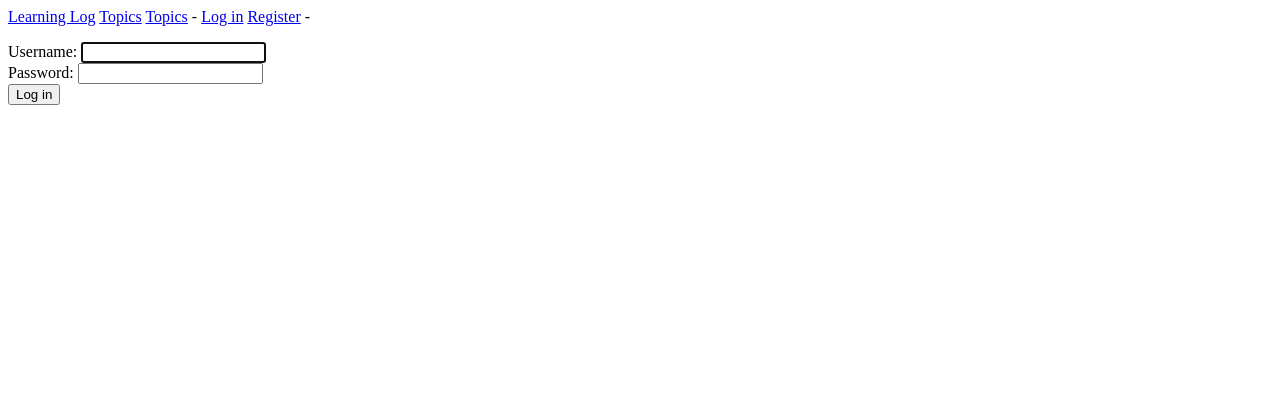
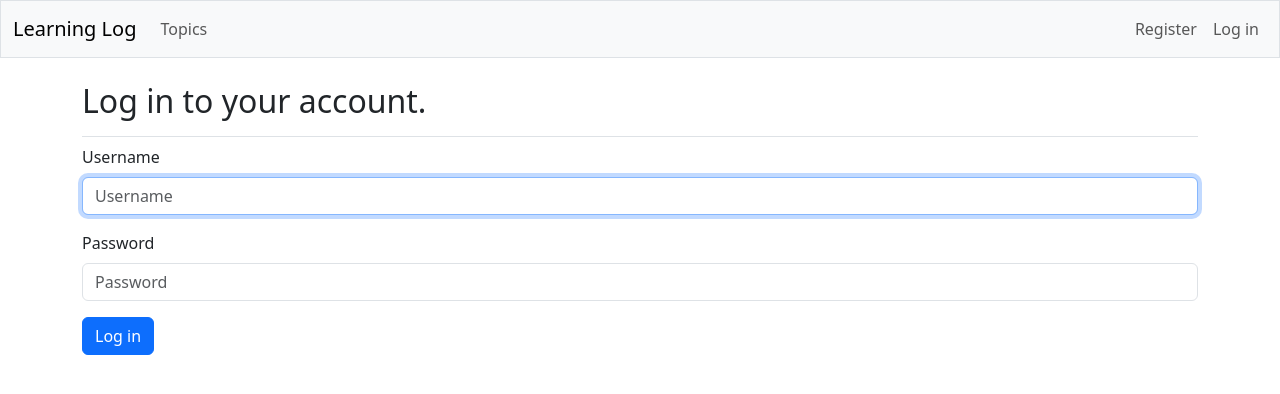
Before and after one commit to squid5/The-Project-We-Have-To-Do, a Django app: page /accounts/login/ in a window 1280 px wide. Shown: the top 394 px of the page. Run offline with Django 5.2, Linux system fonts and the light colour scheme; some libraries are stand-ins or nearby versions.

Commit message:
Chapter 20

```diff
--- a/accounts/templates/registration/login.html
+++ b/accounts/templates/registration/login.html
@@ -1,5 +1,8 @@
 {% extends 'learning_logs/base.html' %}
-
+{% load django_bootstrap5 %}
+{% block page_header %}
+	<h2>Log in to your account.</h2>
+	{% endblock page_header %}
 {% block content %}
 
   {% if form.errors %}
@@ -8,9 +11,8 @@
 
   <form action="{% url 'accounts:login' %}" method='post'>
     {% csrf_token %}
-    {{ form.as_div }}
-
-    <button name="submit">Log in</button>
+    {% bootstrap_form form %}
+    {% bootstrap_button button_type="submit" content="Log in" %}
   </form>
 
 {% endblock content %}
--- a/learning_logs/templates/learning_logs/base.html
+++ b/learning_logs/templates/learning_logs/base.html
@@ -1,21 +1,68 @@
-<p>
-	<a href="{% url 'learning_logs:index' %}">Learning Log</a>
-	<a href="{% url 'learning_logs:topics' %}">Topics</a>
-	<a href="{% url 'learning_logs:topics' %}">Topics</a> -
-   	{% if user.is_authenticated %}
-     		Hello, {{ user.username }}.
-  	{% else %}
-     		<a href="{% url 'accounts:login' %}">Log in</a>
-		<a href="{% url 'accounts:register' %}">Register</a> -
-  	{% endif %}
-</p>
+<!doctype html>
+<html lang="en">
+<head>
+  <meta charset="utf-8">
+  <meta name="viewport" content="width=device-width, initial-scale=1">
+  <title>Learning Log</title>
 
-{% block content %}{% endblock content%}
+  {% load django_bootstrap5 %}
+  {% bootstrap_css %}
+  {% bootstrap_javascript %}
 
-{% if user.is_authenticated %}
-    <hr />
-    <form action="{% url 'accounts:logout' %}" method='post'>
-    {% csrf_token %}
-    <button name='submit'>Log out</button>
-  </form>
-{% endif %}
+</head>
+<body>
+
+  <nav class="navbar navbar-expand-md navbar-light bg-light mb-4 border">
+    <div class="container-fluid">
+      <a class="navbar-brand" href="{% url 'learning_logs:index' %}">
+          Learning Log</a>
+
+      <button class="navbar-toggler" type="button" data-bs-toggle="collapse"
+        data-bs-target="#navbarCollapse" aria-controls="navbarCollapse"
+        aria-expanded="false" aria-label="Toggle navigation">
+        <span class="navbar-toggler-icon"></span>
+      </button>
+
+      <div class="collapse navbar-collapse" id="navbarCollapse">
+        <ul class="navbar-nav me-auto mb-2 mb-md-0">
+          <li class="nav-item">
+	  <a class="nav-link" href="{% url 'learning_logs:topics' %}">
+              Topics</a></li>
+        </ul> <!-- End of links on left side of navbar -->
+	<!-- Account-related links -->
+        <ul class="navbar-nav ms-auto mb-2 mb-md-0">
+
+          {% if user.is_authenticated %}
+            <li class="nav-item">
+              <span class="navbar-text me-2">Hello, {{ user.username }}.
+                </span></li>
+          {% else %}
+            <li class="nav-item">
+              <a class="nav-link" href="{% url 'accounts:register' %}">
+                  Register</a></li>
+            <li class="nav-item">
+              <a class="nav-link" href="{% url 'accounts:login' %}">
+                  Log in</a></li>
+          {% endif %}
+	</ul>
+	{% if user.is_authenticated %}
+          <form action="{% url 'accounts:logout' %}" method='post'>
+            {% csrf_token %}
+            <button name='submit' class='btn btn-outline-secondary btn-sm'>
+                Log out</button>
+          </form>
+        {% endif %}
+      </div> <!-- Closes collapsible parts of navbar -->
+
+    </div> <!-- Closes navbar's container -->
+  </nav> <!-- End of navbar -->
+  <main class="container">
+    <div class="pb-2 mb-2 border-bottom">
+      {% block page_header %}{% endblock page_header %}
+    </div>
+    <div>
+{% block content %}{% endblock content %}
+    </div>
+  </main>
+</body>
+</html>
--- a/ll_project/settings.py
+++ b/ll_project/settings.py
@@ -39,6 +39,7 @@ INSTALLED_APPS = [
     'django.contrib.sessions',
     'django.contrib.messages',
     'django.contrib.staticfiles',
+    'django_bootstrap5',
 ]
 
 MIDDLEWARE = [
```
Also changed, not shown: learning_logs/templates/learning_logs/index.html (+13 -0 lines), learning_logs/templates/learning_logs/topic.html (+14 -8 lines), learning_logs/templates/learning_logs/topics.html (+6 -4 lines).
